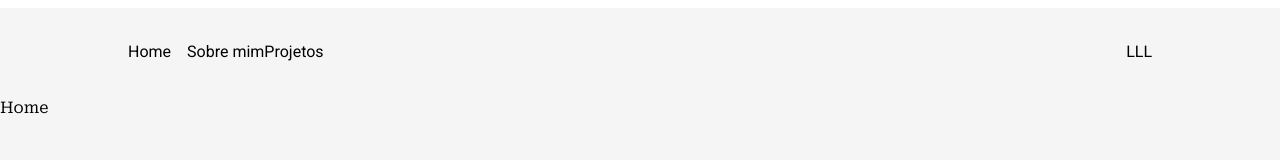
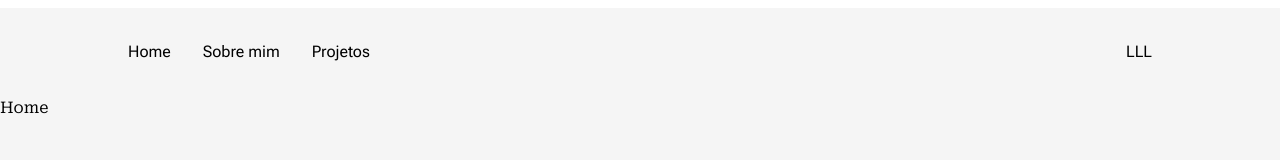
Before and after one commit to pafrasson/portfolio, a Next.js app: page / in a window 1280 px wide. Shown: the top 160 px of the page. Built offline with nearby package versions, Linux system fonts and the light colour scheme.

Commit message:
feat: navBar unfinished

```diff
--- a/src/components/NavBar.js
+++ b/src/components/NavBar.js
@@ -1,17 +1,24 @@
 import React from "react";
-import { Roboto, Roboto_Serif } from "next/font/google"
+import { Roboto, Roboto_Flex } from "next/font/google"
 import Link from "next/link";
+import { useRouter } from "next/router";
 
-const roboto = Roboto({
+const roboto = Roboto_Flex({
     subsets: ['latin'],
     variable: "--font-roboto",
     weight: ['400', '700'],
 })
 
 const CustomLink = ({ href, title, className = "" }) => {
-    return(
-        <Link href={href} className={`${className}`}>
+    const router = useRouter();
+    return (
+        <Link href={href} className={`${className} relative group`}>
             {title}
+
+            <span className="h-[1px] inline-block w-0 bg-dark
+             absolute left-0 -bottom-0.5
+             group-hover:w-full transition-[width] ease duration-300"
+             >&nbsp;</span>
         </Link>
     )
 }
@@ -20,9 +27,9 @@
     return (
         <header className={`${roboto.className} w-full px-32 py-8 font-medium flex items-center justify-between mt-2`}>
             <nav>
-                <CustomLink href="/" title="Home" className="mr-4"/>
-                <CustomLink href="/about" title="Sobre mim"/>
-                <CustomLink href="/projects" title="Projetos"/>
+                <CustomLink href="/" title="Home" className="mr-4" />
+                <CustomLink href="/about" title="Sobre mim" className="mx-4" />
+                <CustomLink href="/projects" title="Projetos" className="ml-4" />
             </nav>
             <nav>
                 <Link href="/" target={"_blank"}>L</Link>
--- a/src/pages/index.js
+++ b/src/pages/index.js
@@ -4,7 +4,7 @@
   return (
     <>
       <Head>
-        <title>Create Next App</title>
+        <title>Portfolio - Pedro Frasson</title>
         <meta name="description" content="Generated by create next app" />
       </Head>
       <main>
```
